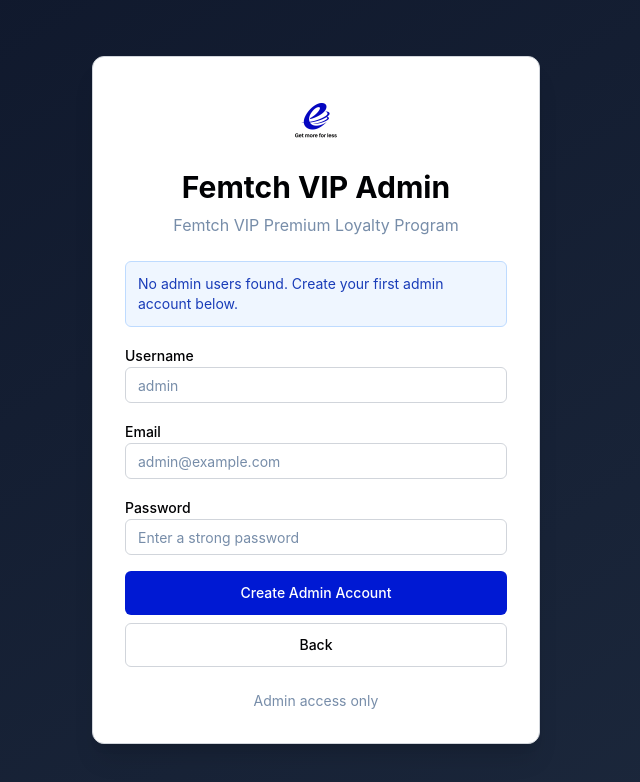
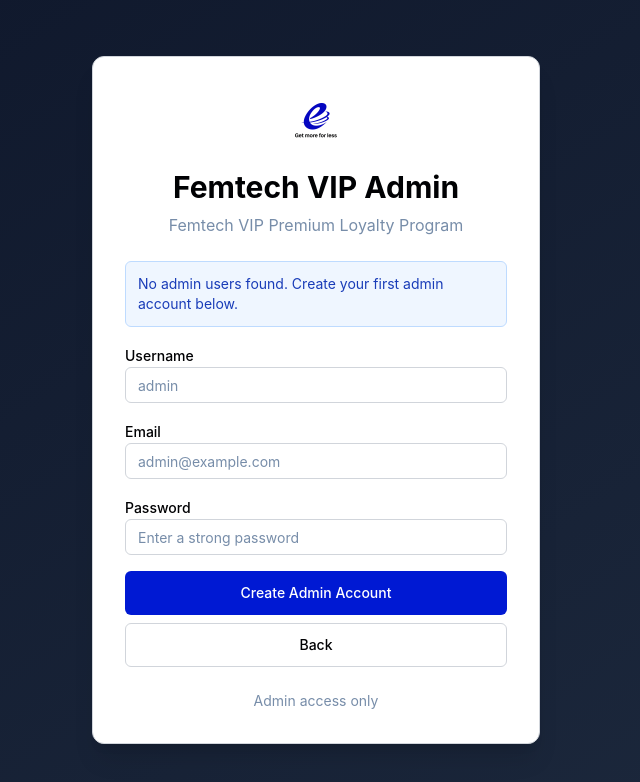
Before and after one commit to oluwarotimii/loyalty, a Next.js app: page /admin/login in a window 1280 px wide. Shown: the top 782 px of the page, without its empty margins (324-964 px from the left). Built offline with nearby package versions, Linux system fonts and the light colour scheme; no server answers; the database is empty; a web font is replaced by a local one.

Commit message:
fix: naming erros from femtch to Femtech

```diff
--- a/app/admin/login/page.tsx
+++ b/app/admin/login/page.tsx
@@ -124,15 +124,15 @@
             <div className="flex justify-center mb-4">
               <img
                 src="/icon.png"
-                alt="Femtch VIP Logo"
+                alt="Femtech VIP Logo"
                 className="h-16 w-16 object-contain"
               />
             </div>
             <h1 className="text-3xl font-bold text-foreground mb-2">
-              Femtch VIP Admin
+              Femtech VIP Admin
             </h1>
             <p className="text-muted-foreground">
-              Femtch VIP Premium Loyalty Program
+              Femtech VIP Premium Loyalty Program
             </p>
           </div>
 
--- a/app/customer/login/page.tsx
+++ b/app/customer/login/page.tsx
@@ -59,7 +59,7 @@
             <div className="flex justify-center mb-4">
               <img
                 src="/icon.png"
-                alt="Femtch VIP Logo"
+                alt="Femtech VIP Logo"
                 className="h-16 w-16 object-contain"
               />
             </div>
--- a/app/layout.tsx
+++ b/app/layout.tsx
@@ -3,7 +3,7 @@
 import './globals.css'
 
 export const metadata: Metadata = {
-  title: 'Femtch VIP - Premium Loyalty Program',
+  title: 'Femtech VIP - Premium Loyalty Program',
   description:
     'A comprehensive loyalty management system designed for femtech businesses to enhance customer retention and engagement.',
 }
--- a/app/page.tsx
+++ b/app/page.tsx
@@ -57,7 +57,7 @@
           <div className="flex flex-col items-center">
             <img
               src="/icon.png"
-              alt="Femtch VIP Logo"
+              alt="Femtech VIP Logo"
               className="h-20 w-20 object-contain mb-4"
             />
             <h1 className="text-4xl md:text-6xl font-bold mb-6 transition-all duration-700 ease-in-out">
--- a/components/admin-header.tsx
+++ b/components/admin-header.tsx
@@ -32,11 +32,11 @@
         <div className="flex items-center gap-2">
           <img
             src="/icon.png"
-            alt="Femtch VIP Logo"
+            alt="Femtech VIP Logo"
             className="h-8 w-8 object-contain"
           />
           <h1 className="text-lg sm:text-xl font-bold text-foreground">
-            Femtch VIP Dashboard
+            Femtech VIP Dashboard
           </h1>
         </div>
 
--- a/components/customer-portal.tsx
+++ b/components/customer-portal.tsx
@@ -242,7 +242,7 @@
           <div className="flex items-center gap-2">
             <img
               src="/icon.png"
-              alt="Femtch VIP Logo"
+              alt="Femtech VIP Logo"
               className="h-8 w-8 object-contain"
             />
             <div>
--- a/components/dashboard.tsx
+++ b/components/dashboard.tsx
@@ -74,7 +74,7 @@
       <header className="sticky-mobile border-b border-border bg-card px-4 py-3 sm:px-6 sm:py-4">
         <div className="header-content flex items-center justify-between">
           <div>
-            <h1 className="text-xl sm:text-2xl md:text-3xl font-bold">Femtch VIP</h1>
+            <h1 className="text-xl sm:text-2xl md:text-3xl font-bold">Femtech VIP</h1>
             <p className="text-muted-foreground text-sm mt-1">Premium Loyalty Program Dashboard</p>
           </div>
           <div className="flex items-center gap-2">
```
Also changed, not shown: 2 other files (tests, documents, lock files or other folders).
